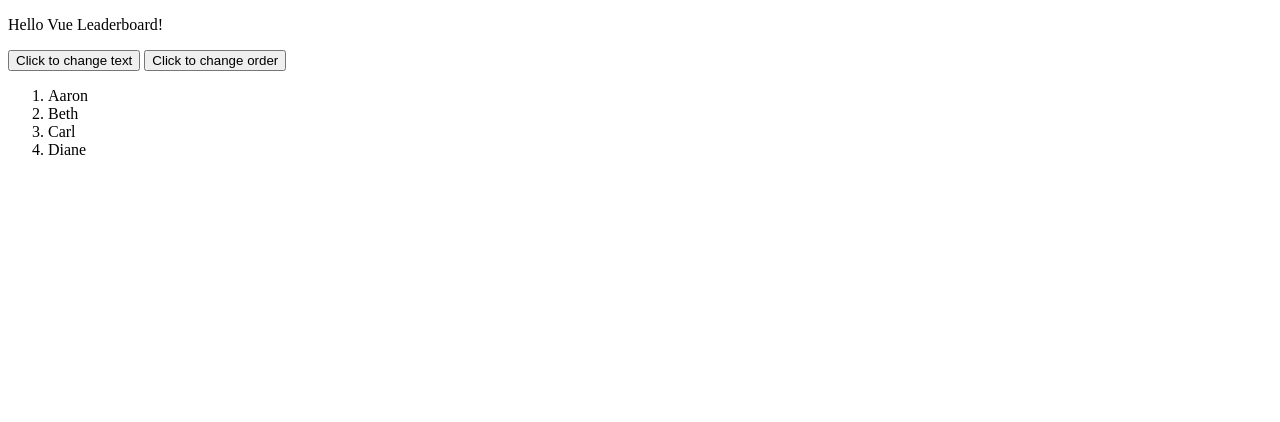
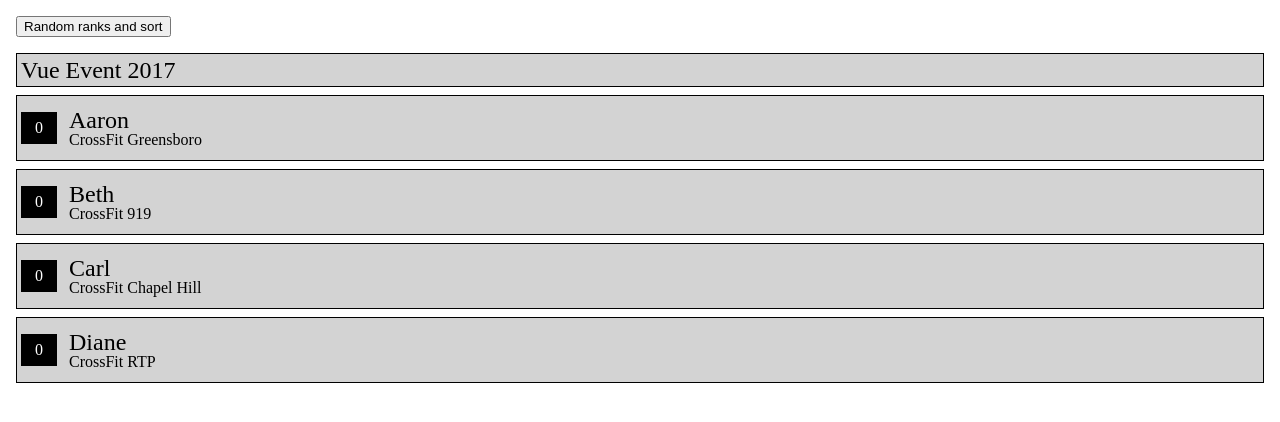
Before and after one commit to tylrob/vue-leaderboard, a website: page public/leaderboard.html in a window 1280 px wide. Drawn offline with Linux system fonts and the light colour scheme.

Commit message:
added button to assign random ranks and update sorted list with animation

```diff
--- /dev/null
+++ b/public/css/reset.css
@@ -0,0 +1,48 @@
+/* http://meyerweb.com/eric/tools/css/reset/
+   v2.0 | 20110126
+   License: none (public domain)
+*/
+
+html, body, div, span, applet, object, iframe,
+h1, h2, h3, h4, h5, h6, p, blockquote, pre,
+a, abbr, acronym, address, big, cite, code,
+del, dfn, em, img, ins, kbd, q, s, samp,
+small, strike, strong, sub, sup, tt, var,
+b, u, i, center,
+dl, dt, dd, ol, ul, li,
+fieldset, form, label, legend,
+table, caption, tbody, tfoot, thead, tr, th, td,
+article, aside, canvas, details, embed,
+figure, figcaption, footer, header, hgroup,
+menu, nav, output, ruby, section, summary,
+time, mark, audio, video {
+	margin: 0;
+	padding: 0;
+	border: 0;
+	font-size: 100%;
+	font: inherit;
+	vertical-align: baseline;
+}
+/* HTML5 display-role reset for older browsers */
+article, aside, details, figcaption, figure,
+footer, header, hgroup, menu, nav, section {
+	display: block;
+}
+body {
+	line-height: 1;
+}
+ol, ul {
+	list-style: none;
+}
+blockquote, q {
+	quotes: none;
+}
+blockquote:before, blockquote:after,
+q:before, q:after {
+	content: '';
+	content: none;
+}
+table {
+	border-collapse: collapse;
+	border-spacing: 0;
+}
--- a/public/leaderboard.html
+++ b/public/leaderboard.html
@@ -5,17 +5,58 @@
   <script src="js/vue.js"></script>
   <script src="js/axios.js"></script>
   <script src="js/lodash.min.js"></script>
+  <link rel="stylesheet" type="text/css" href="css/reset.css">
+  <style>
+    .flip-list-move {
+      transition: transform 0.5s;
+    }
+    .container {
+      border-style: solid;
+      border-width: 1px;
+      padding: 0.25rem;
+      margin-bottom: 0.5rem;
+      background-color: #d3d3d3;
+    }
+    .score {
+      background-color: black;
+      color: white;
+      padding: 0.5rem;
+      display: inline-block;
+      vertical-align: middle;
+      text-align: center;
+      min-width: 20px;
+    }
+    .athlete-detail {
+      padding: 0.5rem;
+      display:inline-block;
+      vertical-align: middle;
+    }
+    .title {
+      margin-top: 1rem;
+    }
+    h3 {
+      font-size: 1.5rem;
+    }
+    body {
+      padding: 1rem;
+    }
+  </style>
 </head>
 <body>
   <div id="app">
-    <p>{{ message }}</p>
-    <button v-on:click="changeText">Click to change text</button>
-    <button v-on:click="changeOrder">Click to change order</button>
-    <ol>
-      <template v-for="athlete in athletes">
-        <li>{{ athlete.name }}</li>
-      </template>
-    </ol>
+    <button v-on:click="randomRanks">Random ranks and sort</button>
+    <div class="container title">
+      <h3>Vue Event 2017</h3>
+    </div>
+    <transition-group name="flip-list" tag="div">
+      <div class="container" v-for="athlete in athletes" v-bind:key="athlete.id">
+        <div class="score">{{ athlete.score }}</div>
+        <div class="athlete-detail">
+          <div><h3>{{ athlete.name }}</h3></div>
+          <div>{{ athlete.gym }}</div>
+        </div>
+      </div>
+    </transition-group>
   </div>
 
   <script>
@@ -26,32 +67,38 @@
         orderBy: 'desc',
         athletes: [
           {
-            name: 'Aaron'
+            id: 'id1',
+            name: 'Aaron',
+            gym: 'CrossFit Greensboro',
+            score: 0
           },
           {
-            name: 'Beth'
+            id: 'id2',
+            name: 'Beth',
+            gym: 'CrossFit 919',
+            score: 0
           },
           {
-            name: 'Carl'
+            id: 'id3',
+            name: 'Carl',
+            gym: 'CrossFit Chapel Hill',
+            score: 0
           },
           {
-            name: 'Diane'
+            id: 'id4',
+            name: 'Diane',
+            gym: 'CrossFit RTP',
+            score: 0
           }
         ]
       },
       methods: {
-        changeText: function(){
-          this.message = 'new text replaced...'
-        },
-        changeOrder: function(){
-          this.athletes = _.orderBy(this.athletes, ['name'], [this.orderBy]);
-          if (this.orderBy == 'asc') {
-            this.orderBy = 'desc';
-            return;
-          } else {
-            this.orderBy = 'asc';
-            return;
-          }
+        randomRanks: function(){
+          _.each(this.athletes, function(athlete){
+            athlete.score = _.random(0,10);
+          });
+          this.athletes = _.orderBy(this.athletes, ['score', 'name'],
+            ['desc', 'asc']);
         }
       }
     });
```
